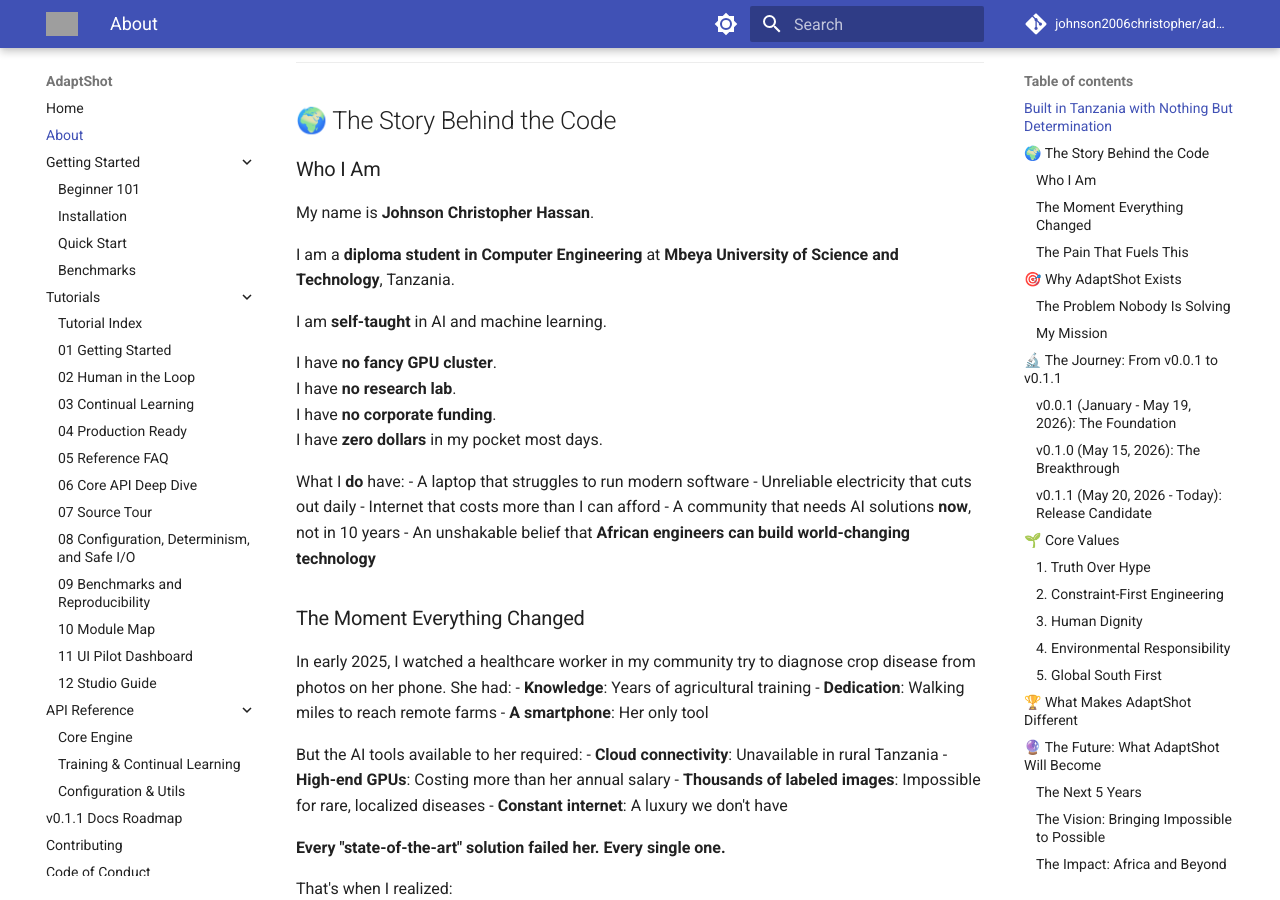
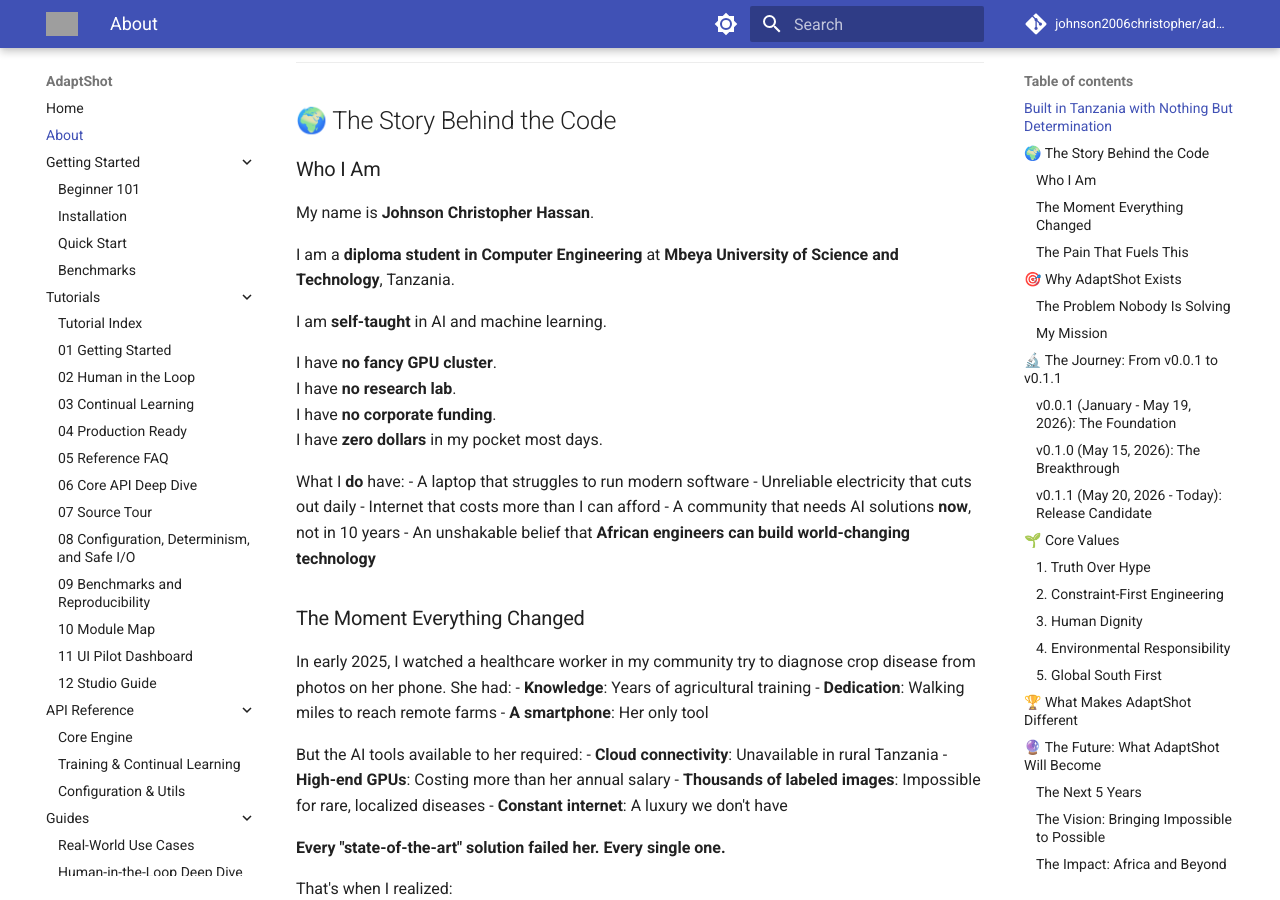
Before and after one commit to johnson2006christopher/adaptshot, an MkDocs documentation site: the page built from docs/about.md, in a window 1280 px wide and 900 px high, scrolled down 582 px. Built offline with MkDocs 1.6.1 and Material for MkDocs 9.7.7, drawn with Linux system fonts in a browser that asks for light colours; comment, search, counter and statistics services are not loaded; grey boxes are pictures that could not be loaded.

Commit message:
docs(site): update navigation and exclude new release checklist
- Added release-checklist-v0.1.1.md to files excluded from navigation
- Updated navigation structure to include new Guides section with real-world use cases,
  human-in-the-loop, and troubleshooting guides
- Added Reference section linking to the full config reference documentation
- Removed older navigation entries to reflect new documentation organization

```diff
--- a/mkdocs.yml
+++ b/mkdocs.yml
@@ -7,6 +7,7 @@
 site_dir: site
 not_in_nav: |
   AUDIT_REPORT.md
+  release-checklist-v0.1.1.md
 
 theme:
   name: material
@@ -91,6 +92,12 @@
     - Core Engine: api/core.md
     - Training & Continual Learning: api/training.md
     - Configuration & Utils: api/config.md
+  - Guides:
+    - Real-World Use Cases: guides/real-world-use-cases.md
+    - Human-in-the-Loop Deep Dive: guides/human-in-the-loop.md
+    - Error Handling & Troubleshooting: guides/troubleshooting.md
+  - Reference:
+    - Config Reference (All 22 Fields): reference/config-reference.md
   - v0.1.1 Docs Roadmap: v0.1.1-docs-roadmap.md
   - Contributing: contributing.md
   - Code of Conduct: code_of_conduct.md
```
